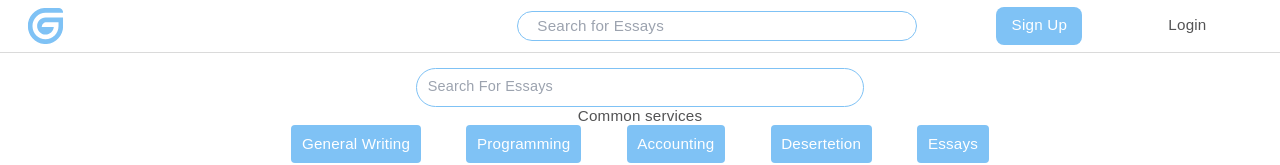
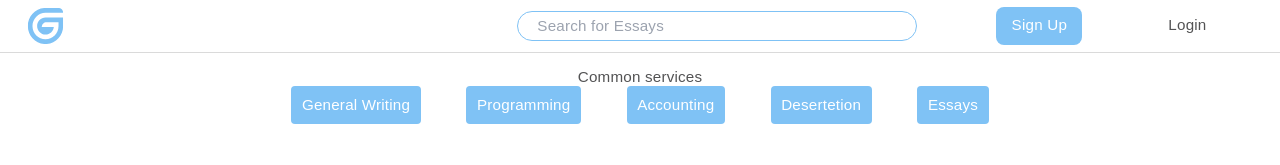
Before and after one commit to Gigitise/landing-page, a React (Vite) app: page / in a window 1280 px wide. Shown: the top 165 px of the page. Built offline with nearby package versions, Linux system fonts and the light colour scheme.

Commit message:
add: added services and steps for the landing page

```diff
--- a/src/pages/body/Body.jsx
+++ b/src/pages/body/Body.jsx
@@ -16,9 +16,6 @@
 
     return (
         <div className='body'>
-            <div className="search-content">
-                <input type="text" placeholder='Search For Essays'/>
-            </div>
             <div className='common-services'>
                 <h2>Common services</h2>
                 <div className='common-services-content'>
```
